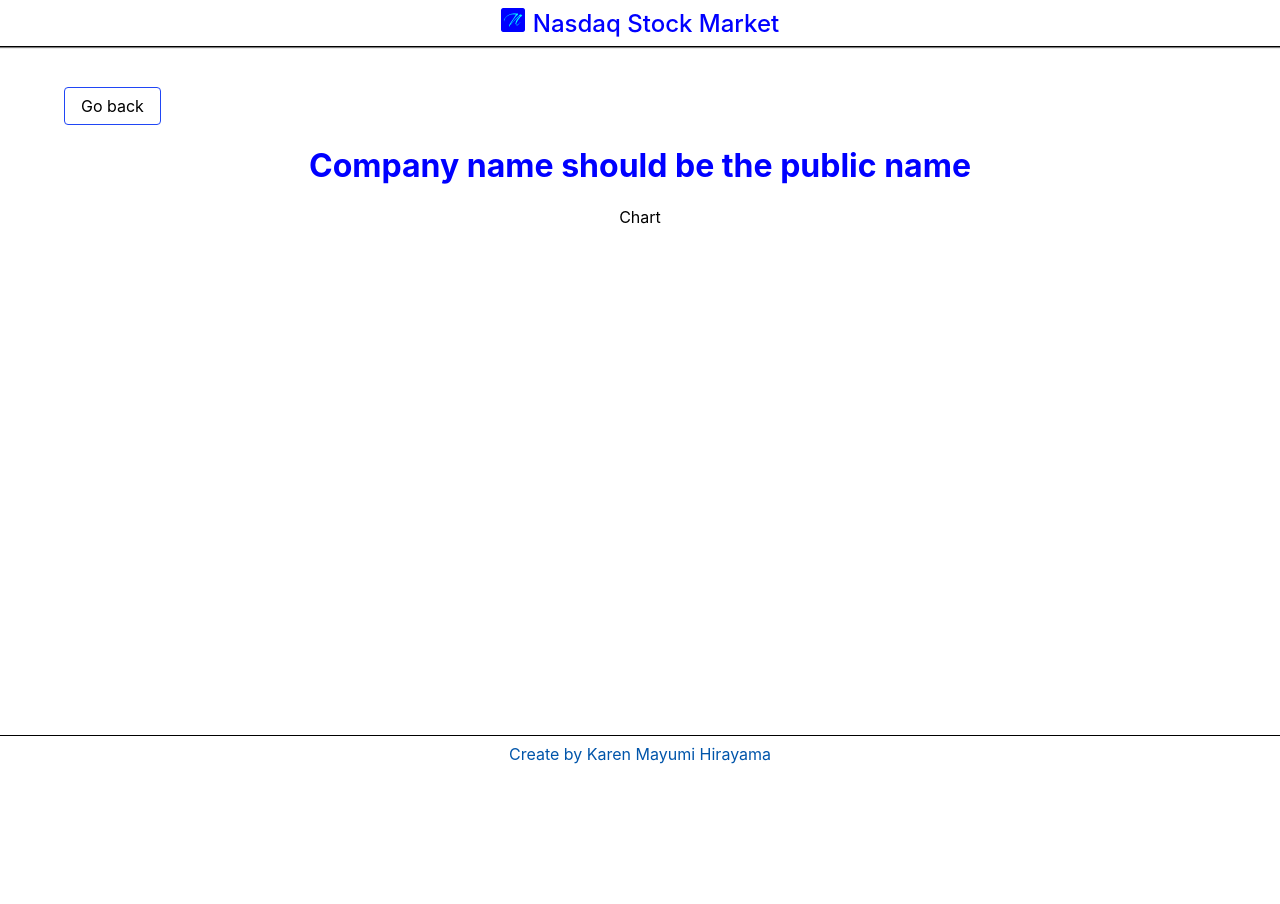
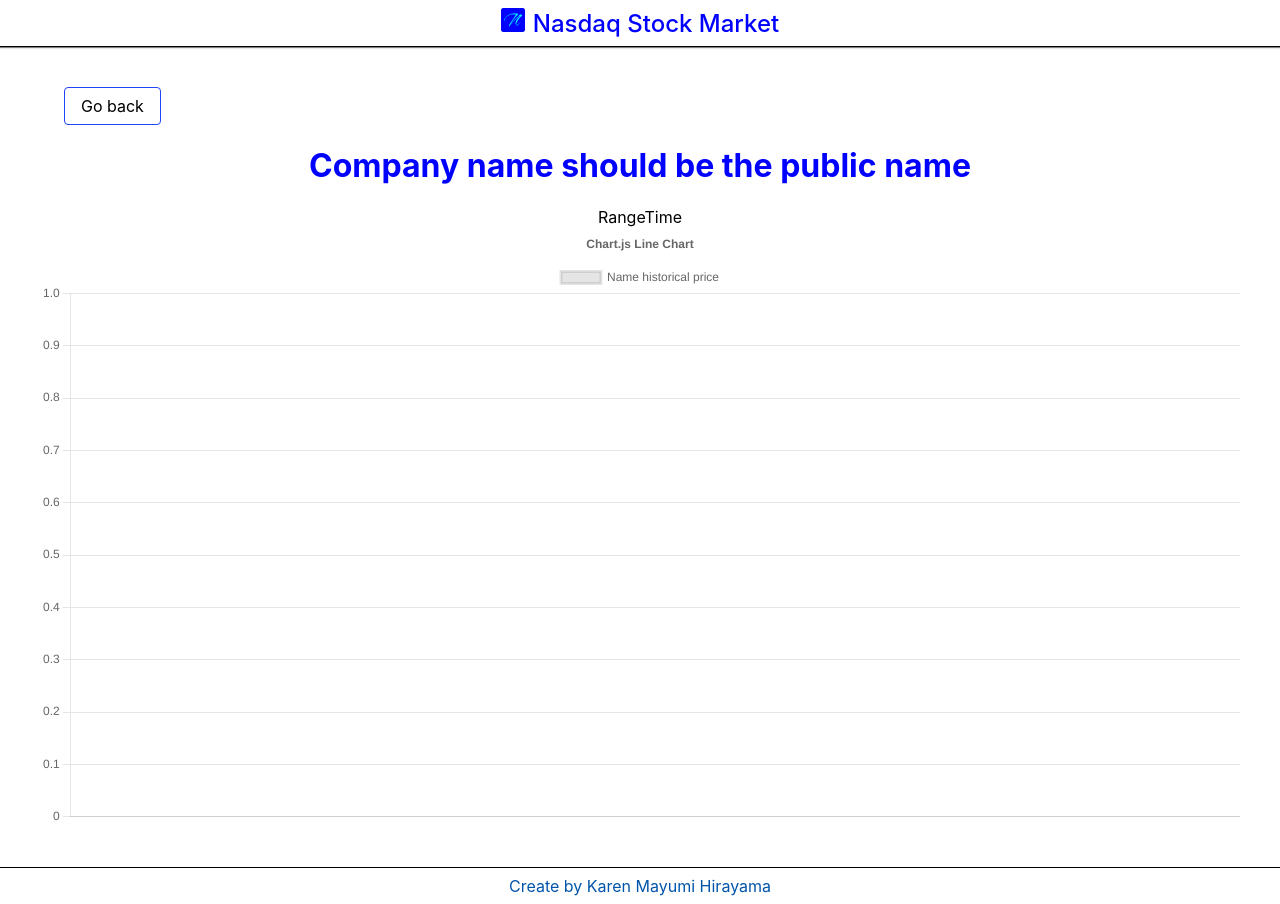
Before and after one commit to karenhirayama/nasdaq-prices, a React (Create React App) app: page /nasdaq-stock/name in a window 1280 px wide. Before the commit the page ends 800 px from the top, so only its background shows below. Built offline with nearby package versions, Linux system fonts and the light colour scheme.

Commit message:
Add react-chartjs and start create chart

```diff
--- a/package.json
+++ b/package.json
@@ -13,6 +13,7 @@
     "axios": "^0.27.2",
     "chart.js": "^3.8.0",
     "react": "^18.2.0",
+    "react-chartjs-2": "^4.2.0",
     "react-dom": "^18.2.0",
     "react-router-dom": "^6.3.0",
     "react-scripts": "5.0.1",
--- a/src/api/api.ts
+++ b/src/api/api.ts
@@ -1,3 +1,3 @@
 export const getListPerPage = (page: number) => `https://api.stockdata.org/v1/entity/search?exchanges=nasdaq&page=${page}&api_token=${process.env.REACT_APP_API_KEY}`
 
-// `https://api.stockdata.org/v1/data/eod?symbols=AAPL&api_token=${process.env.REACT_APP_API_KEY}`
+export const getStockHistoricalData = (symbol: string) => `https://api.stockdata.org/v1/data/eod?sort=asc&symbols=${symbol}&api_token=${process.env.REACT_APP_API_KEY}`
--- a/src/layouts/Chart/Chart.tsx
+++ b/src/layouts/Chart/Chart.tsx
@@ -1,7 +1,28 @@
+import axios from 'axios';
+import { useState, useEffect } from 'react';
+import { getStockHistoricalData } from '../../api/api';
+import { HistoricalPrice, RangeTime } from "./components";
 
 const Chart = () => {
+  const [historicalPrice, setHistoricalPrice] = useState<any>([]);
+  const [initialDate, setInitialDate] = useState('');
+  const [finalDate, setFinalDate] = useState('');
+
+  const getHistoricalPrice = async () => {
+    const { data } = await axios.get(getStockHistoricalData('AAPL'));
+    console.log(data.data)
+    setHistoricalPrice(data.data)
+  };
+
+  useEffect(() => {
+   // getHistoricalPrice();
+  },[])
+
   return (
-    <div>Chart</div>
+    <div>
+      <RangeTime />
+      <HistoricalPrice historicalPrice={historicalPrice} />
+    </div>
   )
 }
 
--- a/src/layouts/Chart/components/HistoricalPrice/HistoricalPrice.tsx
+++ b/src/layouts/Chart/components/HistoricalPrice/HistoricalPrice.tsx
@@ -1,7 +1,56 @@
+import { FC } from "react";
+import { Line } from "react-chartjs-2";
+import {
+  Chart as ChartJS,
+  CategoryScale,
+  LinearScale,
+  PointElement,
+  LineElement,
+  Title,
+  Tooltip,
+  Legend,
+} from 'chart.js';
 
-const HistoricalPrice = () => {
+ChartJS.register(
+  CategoryScale,
+  LinearScale,
+  PointElement,
+  LineElement,
+  Title,
+  Tooltip,
+  Legend
+);
+
+const HistoricalPrice: FC<any> = ({historicalPrice}) => {
+  const options = {
+  responsive: true,
+  plugins: {
+    legend: {
+      position: 'top' as const,
+    },
+    title: {
+      display: true,
+      text: 'Chart.js Line Chart',
+    },
+  },
+};
+  const data = {
+    labels: historicalPrice?.map((price: any) => {
+      let date = price.date.split('T')[0]
+      return date;
+    }),
+    datasets: [
+      {
+        data: historicalPrice?.map((price: any) => price.close),
+        label: `Name historical price`
+      }
+    ]
+  };
+
   return (
-    <div>HistoricalPrice</div>
+    <div>
+      <Line options={options as any} data={data as any} />
+    </div>
   )
 }
 
--- a/src/layouts/List/List.tsx
+++ b/src/layouts/List/List.tsx
@@ -7,7 +7,7 @@
 import { getListPerPage } from '../../api/api';
 
 const List = () => {
-  const [stocks, setStocks] = useState<any[]>([])
+  const [stocks, setStocks] = useState<any[]>(['name'])
   const [page, setPage] = useState(1)
   const [isLoading, setIsLoading] = useState(true);
 
--- a/src/pages/Stock/Stock.css
+++ b/src/pages/Stock/Stock.css
@@ -1,5 +1,4 @@
 .stock {
-    height: 76vh;
     max-width: 1200px;
     display: flex;
     flex-direction: column;
```
Also changed, not shown: 1 other file (tests, documents, lock files or other folders).
